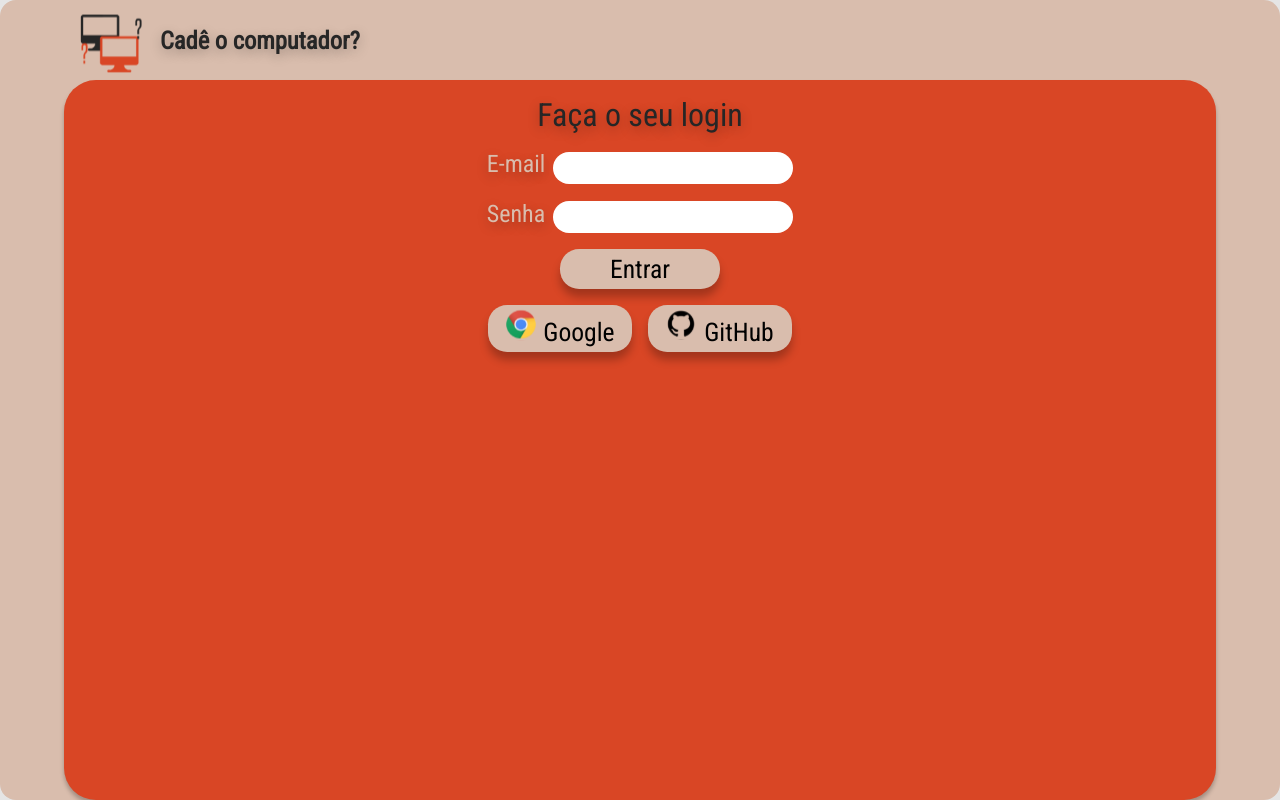
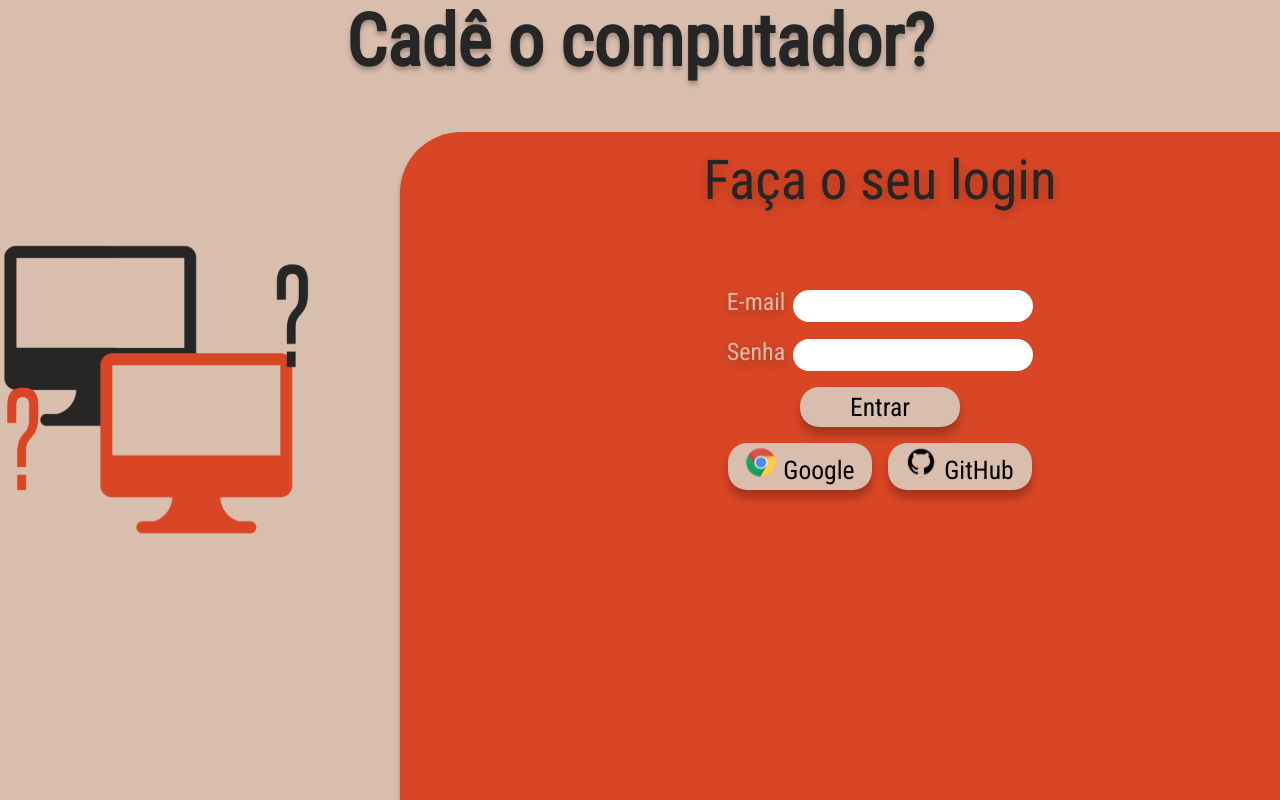
Before and after one commit to IsraelBarcelos/cade-o-computador, a React (Create React App) app: page / in a window 1280 px wide. Built offline with nearby package versions, Linux system fonts and the light colour scheme.

Commit message:
Started working on desktop, need to continue the design

```diff
--- a/src/App.tsx
+++ b/src/App.tsx
@@ -5,12 +5,18 @@ import { Andar } from './pages/Andar'
 import { AreaDeTrabalho } from './components/AreaDeTrabalho'
 import { OrangeBox } from './components/OrangeBox'
 import { Titulo } from './components/Titulo'
+import { Aside } from './components/Aside'
 import "./styles/globals.scss"
+import computadores from "./assets/images/computers.svg"
 
 function App() {
   return (
     <AreaDeTrabalho>
       <Titulo />
+      <main className="main-content">
+        <Aside>
+          <img src={computadores} alt="Computaores" />
+        </Aside>
         <OrangeBox>
           <BrowserRouter>
             <Route path="/" exact component={Login}></Route>
@@ -18,6 +24,7 @@ function App() {
             <Route path="/andar" exact component={Andar}></Route>
           </BrowserRouter>
         </OrangeBox>
+      </main>
     </AreaDeTrabalho>
   );
 }
--- a/src/components/AreaDeTrabalho/styles.scss
+++ b/src/components/AreaDeTrabalho/styles.scss
@@ -1,22 +1,36 @@
 .area {
+  display: flex;
+  flex-direction: column;
+  align-items: center;
+  width: 100vw;
+  height: 100vh;
 
-    display: flex;
-    flex-direction: column;
-    align-items: center;
-    width: 100vw;
-    height: 100vh;
+  background-color: #d9bdad;
 
-
-
-    background-color: #D9BDAD;
+  .main-content {
+    aside {
+      display: none;
+    }
+  }
 }
 
+@media (min-width: 768px) {
+  .area {
+    min-width: 100vw;
+    min-height: 100vh;
+    overflow: hidden;
 
-@media(min-width: 768px){
-    .area {
-        min-width: 95vw;
-        min-height: 95vh;
-        border-radius: 1rem;
-        overflow: hidden;
+    .main-content {
+      display: flex;
+      justify-content: space-between;
+      aside {
+        display: inline-block;
+
+        img {
+          width: 30rem;
+          height: 30rem;
+        }
+      }
     }
+  }
 }
--- /dev/null
+++ b/src/components/Aside/index.tsx
@@ -0,0 +1,12 @@
+type AsideProps = {
+    children: React.ReactNode;
+}
+
+
+export function Aside({children} : AsideProps) {
+    return (
+        <aside>
+            {children}
+        </aside>
+    )
+}
--- a/src/components/BotaoBege/index.tsx
+++ b/src/components/BotaoBege/index.tsx
@@ -8,7 +8,7 @@ type BotaoBegeProps = ButtonHTMLAttributes<HTMLButtonElement> & {
 
 export function BotaoBege(props : BotaoBegeProps) {
   return (
-    <button className="botao-bege" {...props}>
+    <button type="button" className="botao-bege" {...props}>
       {props.children}
     </button>
   )
--- a/src/components/OrangeBox/styles.scss
+++ b/src/components/OrangeBox/styles.scss
@@ -1,12 +1,21 @@
 .orange-box {
-    background: #D94625;
-    box-shadow: 0px 4px 4px rgba(0, 0, 0, 0.25);
+  background: #d94625;
+  box-shadow: 0px 0.15rem 0.15rem rgba(0, 0, 0, 0.25);
   border-radius: 2rem;
   width: 90vw;
-    height: 90vh;
+  height: 85vh;
 
   display: flex;
   flex-direction: column;
   align-items: center;
   text-align: center;
 }
+
+@media (min-width: 768px) {
+  .orange-box {
+    width: 60rem;
+    height: 50rem;
+    box-shadow: 0px 0.25rem 0.25rem rgba(0, 0, 0, 0.25);
+    border-radius: 3.813rem;
+  }
+}
--- a/src/components/Titulo/index.tsx
+++ b/src/components/Titulo/index.tsx
@@ -5,7 +5,7 @@ import computadores from "../../assets/images/computers.svg"
 export function Titulo(){
     return (
         <div className="titulo">
-            <img src={computadores} alt="" />
+            <img src={computadores} alt="Computers" />
             <h1>
                 Cadê o computador?
             </h1>
--- a/src/components/Titulo/styles.scss
+++ b/src/components/Titulo/styles.scss
@@ -1,8 +1,8 @@
-.titulo{
+.titulo {
   width: 90%;
   display: flex;
   align-items: center;
-    justify-content: flend-start;
+  justify-content: flex-start;
 
   h1 {
     text-align: center;
@@ -14,3 +14,20 @@
     height: 5rem;
   }
 }
+
+@media (min-width: 768px) {
+  .titulo {
+    justify-content: center;
+    margin-bottom: 3rem;
+
+    h1 {
+      font-size: 4.5rem;
+      line-height: 5.25rem;
+      text-shadow: 0px 0.25rem 0.25rem rgba(0, 0, 0, 0.25);
+    }
+
+    img {
+      display: none;
+    }
+  }
+}
--- a/src/pages/Login/index.tsx
+++ b/src/pages/Login/index.tsx
@@ -38,7 +38,7 @@ export function Login() {
     <div className="login-page">
 
       <header className="title-login">
-        Faça o seu login
+        <span>Faça o seu login</span>
       </header>
 
       <form onSubmit={handleForm}>
--- a/src/pages/Login/styles.scss
+++ b/src/pages/Login/styles.scss
@@ -3,9 +3,11 @@
   flex-direction: column;
   align-items: center;
 
-  header {
+  .title-login {
     margin: 1rem 0;
-    font-size: 2rem;
+    span {
+      font-size: 2rem;
+    }
   }
 
   form {
@@ -16,7 +18,7 @@
         margin-bottom: 1rem;
 
         label {
-          color: #D9BDAD;
+          color: #d9bdad;
           margin-right: 0.5rem;
           font-size: 1.5rem;
           text-shadow: 0px 0.25rem 0.75rem rgba(0, 0, 0, 0.25);
@@ -29,11 +31,10 @@
           width: 15rem;
           text-align: center;
 
-          &:focus{
+          &:focus {
             outline: 0;
           }
         }
-
       }
     }
 
@@ -60,14 +61,30 @@
           &:first-child {
             margin-right: 1rem;
           }
+        }
+      }
+    }
+  }
+}
 
+@media (min-width: 768px) {
+  .login-page {
+    .title-login {
+      margin-bottom: 4.75rem;
+      span {
+        font-size: 3.438rem;
+      }
+    }
+
+    form {
+      .login-fields {
+        .login-field {
+          label {
+
+          }
         }
       }
     }
 
   }
-
-
-
-
 }
```
Also changed, not shown: src/components/Aside/styles.scss (added), src/styles/globals.scss (line endings or trailing spaces). Lines whose indentation alone changed are shown as unchanged.
